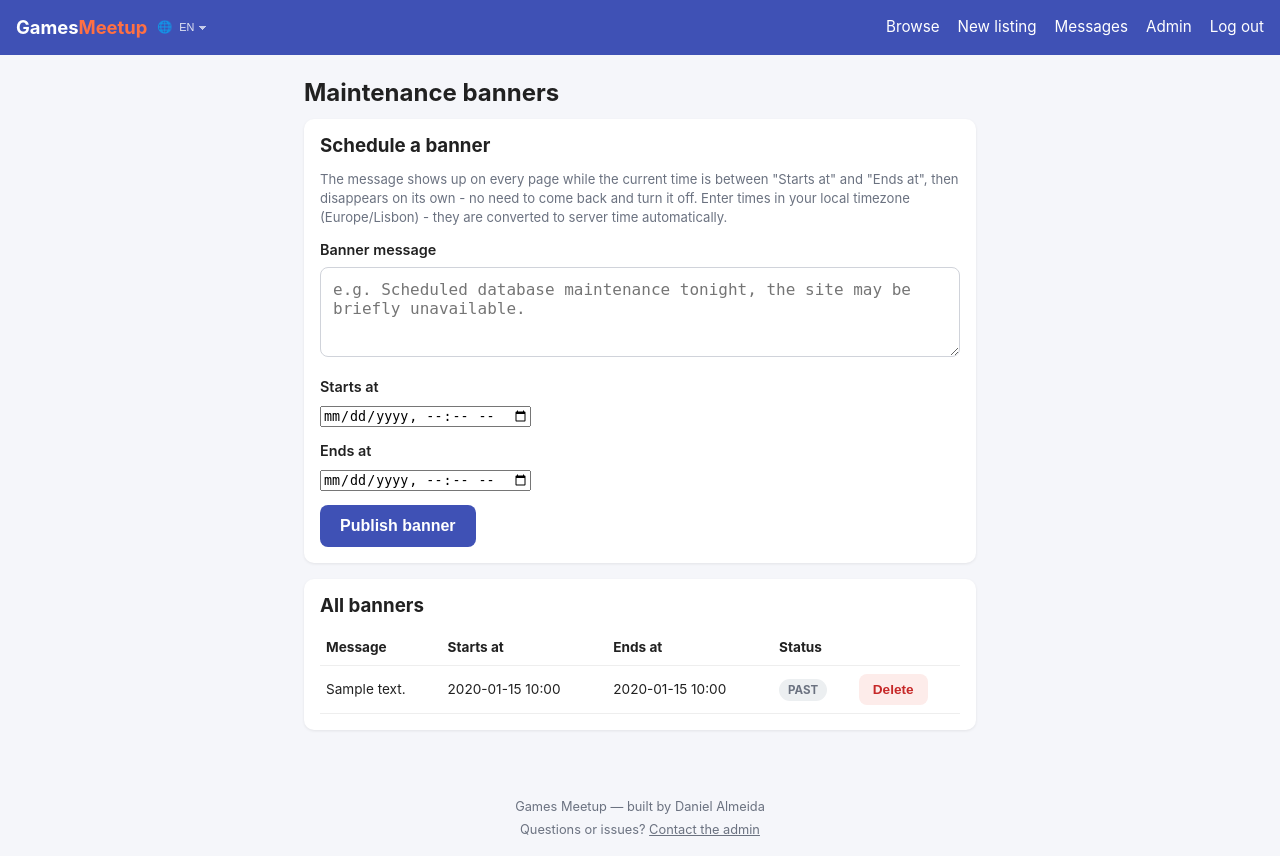
After one commit to Kaleidoscopio/games_meetup, a Flask app: page /admin/maintenance in a window 1280 px wide. The commit adds this page. Run offline with Flask 3, Linux system fonts and the light colour scheme; a user stored in the database is signed in; tables that the repository leaves empty hold one stand-in row (values such as "Sample post").

Commit message:
Added a new maintenance banner feature to the base template, allowing for dynamic display of maintenance messages with unique identifiers based on the banner's content and timestamps. Changed the listings create template to include a time input mask for better user experience when entering time values.

```diff
--- a/app.py
+++ b/app.py
@@ -91,11 +91,19 @@ def create_app(config_class=Config):
             unread_count = Message.query.filter_by(
                 recipient_id=current_user.id, read_at=None
             ).count()
+
+        from models import MaintenanceBanner
+        now = datetime.utcnow()
+        active_maintenance_banners = MaintenanceBanner.query.filter(
+            MaintenanceBanner.starts_at <= now, MaintenanceBanner.ends_at >= now
+        ).order_by(MaintenanceBanner.ends_at.asc()).all()
+
         return {
             "current_year": datetime.utcnow().year,
             "unread_message_count": unread_count,
             "available_languages": app.config["LANGUAGES"],
             "get_locale": get_locale,
+            "active_maintenance_banners": active_maintenance_banners,
         }
 
     # --- Error pages ------------------------------------------------------
--- a/forms.py
+++ b/forms.py
@@ -11,7 +11,8 @@ from wtforms import (
     StringField, PasswordField, IntegerField, SelectField, TextAreaField,
     DateField, TimeField, SubmitField, HiddenField, BooleanField,
 )
-from wtforms.validators import DataRequired, Email, Length, EqualTo, NumberRange, Optional
+from wtforms.fields import DateTimeLocalField
+from wtforms.validators import DataRequired, Email, Length, EqualTo, NumberRange, Optional, ValidationError
 from wtforms.widgets import TextInput
 from flask_babel import lazy_gettext as _l
 
@@ -63,7 +64,11 @@ class ListingForm(FlaskForm):
         format="%H:%M",
         widget=TextInput(),
         validators=[DataRequired()],
-        render_kw={"placeholder": _l("HH:MM (24-hour)"), "inputmode": "numeric"},
+        render_kw={
+            "placeholder": _l("HH:MM (24-hour)"),
+            "inputmode": "numeric",
+            "data-mask": "time",
+        },
     )
 
     # "shop" = pick from the pre-defined Hobby Shop list, "free" = type your own.
@@ -99,3 +104,28 @@ class HobbyShopForm(FlaskForm):
     address = StringField(_l("Address"), validators=[Optional(), Length(max=255)])
     active = SelectField(_l("Active"), choices=[("1", _l("Yes")), ("0", _l("No"))], default="1")
     submit = SubmitField(_l("Save shop"))
+
+
+class MaintenanceBannerForm(FlaskForm):
+    """
+    Lets an admin schedule a site-wide notice (e.g. "DB update tonight
+    22:00-23:00") that only shows up on the site during the chosen
+    time window, then disappears automatically - no manual clean-up.
+    """
+
+    message = TextAreaField(
+        _l("Banner message"),
+        validators=[DataRequired(), Length(max=500)],
+        render_kw={"placeholder": _l("e.g. Scheduled database maintenance tonight, the site may be briefly unavailable.")},
+    )
+    starts_at = DateTimeLocalField(
+        _l("Starts at"), format="%Y-%m-%dT%H:%M", validators=[DataRequired()]
+    )
+    ends_at = DateTimeLocalField(
+        _l("Ends at"), format="%Y-%m-%dT%H:%M", validators=[DataRequired()]
+    )
+    submit = SubmitField(_l("Publish banner"))
+
+    def validate_ends_at(self, field):
+        if self.starts_at.data and field.data and field.data <= self.starts_at.data:
+            raise ValidationError(_l("End time must be after the start time."))
--- a/static/css/style.css
+++ b/static/css/style.css
@@ -201,8 +201,36 @@ textarea { min-height: 90px; resize: vertical; }
 .badge-open { background: #e8f5e9; color: var(--color-success); }
 .badge-closed { background: #eceff1; color: var(--color-muted); }
 .badge-full { background: #fff3e0; color: var(--color-accent); }
+.badge-active { background: #fff8e1; color: var(--color-warning); }
+.badge-upcoming { background: #e3f2fd; color: var(--color-info); }
+.badge-past { background: #eceff1; color: var(--color-muted); }
 .meta-row { color: var(--color-muted); font-size: 0.87rem; margin: 3px 0; }
 .meta-row .icon { margin-right: 4px; }
+
+/* --- Maintenance banners ---------------------------------------------------- */
+.maintenance-banners { position: sticky; top: 0; z-index: 9; }
+.maintenance-banner {
+  display: flex;
+  align-items: center;
+  gap: 10px;
+  background: #fff3cd;
+  color: #7a5c00;
+  padding: 10px var(--spacing);
+  font-size: 0.87rem;
+  border-bottom: 1px solid #f0d98c;
+}
+.maintenance-banner-icon { flex-shrink: 0; }
+.maintenance-banner-text { flex: 1; }
+.maintenance-banner-dismiss {
+  background: none;
+  border: none;
+  color: inherit;
+  font-size: 1.2rem;
+  line-height: 1;
+  cursor: pointer;
+  padding: 0 4px;
+  flex-shrink: 0;
+}
 
 /* --- Message bubbles -------------------------------------------------------- */
 .msg-bubble { max-width: 80%; padding: 10px 14px; border-radius: 14px; margin-bottom: 8px; font-size: 0.92rem; }
--- a/templates/admin/dashboard.html
+++ b/templates/admin/dashboard.html
@@ -9,6 +9,7 @@
   <div class="stat-box"><div class="num">{{ stats.listings_closed }}</div><div class="label">{{ _('Closed listings') }}</div></div>
   <div class="stat-box"><div class="num">{{ stats.shops }}</div><div class="label">{{ _('Hobby shops') }}</div></div>
   <div class="stat-box"><div class="num">{{ stats.messages }}</div><div class="label">{{ _('Messages sent') }}</div></div>
+  <div class="stat-box"><div class="num">{{ stats.maintenance_active }}</div><div class="label">{{ _('Active banners') }}</div></div>
 </div>
 
 <div class="card">
@@ -17,6 +18,7 @@
     <a class="btn btn-secondary" href="{{ url_for('admin.shops') }}">{{ _('Manage hobby shops') }}</a>
     <a class="btn btn-secondary" href="{{ url_for('admin.users') }}">{{ _('Manage users') }}</a>
     <a class="btn btn-secondary" href="{{ url_for('admin.listings') }}">{{ _('Manage listings') }}</a>
+    <a class="btn btn-secondary" href="{{ url_for('admin.maintenance') }}">{{ _('Manage maintenance banners') }}</a>
   </div>
 </div>
 
--- /dev/null
+++ b/templates/admin/maintenance.html
@@ -0,0 +1,71 @@
+{% extends "base.html" %}
+{% block title %}{{ _('Maintenance banners - Admin') }}{% endblock %}
+{% block content %}
+<h2>{{ _('Maintenance banners') }}</h2>
+
+<div class="card">
+  <h3>{{ _('Schedule a banner') }}</h3>
+  <p class="help-text">
+    {{ _('The message shows up on every page while the current time is between "Starts at" and "Ends at", then disappears on its own - no need to come back and turn it off. Enter times in your local timezone (Europe/Lisbon) - they are converted to server time automatically.') }}
+  </p>
+  <form method="POST" novalidate>
+    {{ form.hidden_tag() }}
+    <div class="form-group">
+      {{ form.message.label }}
+      {{ form.message() }}
+      {% for error in form.message.errors %}<div class="field-error">{{ error }}</div>{% endfor %}
+    </div>
+    <div class="form-group">
+      {{ form.starts_at.label }}
+      {{ form.starts_at() }}
+      {% for error in form.starts_at.errors %}<div class="field-error">{{ error }}</div>{% endfor %}
+    </div>
+    <div class="form-group">
+      {{ form.ends_at.label }}
+      {{ form.ends_at() }}
+      {% for error in form.ends_at.errors %}<div class="field-error">{{ error }}</div>{% endfor %}
+    </div>
+    {{ form.submit(class_="btn btn-primary") }}
+  </form>
+</div>
+
+<div class="card table-scroll">
+  <h3>{{ _('All banners') }}</h3>
+  {% if banners %}
+  <table>
+    <tr>
+      <th>{{ _('Message') }}</th>
+      <th>{{ _('Starts at') }}</th>
+      <th>{{ _('Ends at') }}</th>
+      <th>{{ _('Status') }}</th>
+      <th></th>
+    </tr>
+    {% for banner in banners %}
+    <tr>
+      <td>{{ banner.message }}</td>
+      <td>{{ banner.starts_at.strftime('%Y-%m-%d %H:%M') }}</td>
+      <td>{{ banner.ends_at.strftime('%Y-%m-%d %H:%M') }}</td>
+      <td>
+        {% if banner.starts_at <= now <= banner.ends_at %}
+          <span class="badge badge-active">{{ _('Active now') }}</span>
+        {% elif now < banner.starts_at %}
+          <span class="badge badge-upcoming">{{ _('Upcoming') }}</span>
+        {% else %}
+          <span class="badge badge-past">{{ _('Past') }}</span>
+        {% endif %}
+      </td>
+      <td>
+        <form method="POST" action="{{ url_for('admin.delete_banner', banner_id=banner.id) }}" style="display:inline;"
+              onsubmit="return confirm('{{ _('Are you sure you want to delete this banner?') }}');">
+          <input type="hidden" name="csrf_token" value="{{ csrf_token() }}">
+          <button type="submit" class="btn btn-small btn-danger">{{ _('Delete') }}</button>
+        </form>
+      </td>
+    </tr>
+    {% endfor %}
+  </table>
+  {% else %}
+  <p class="help-text">{{ _('No maintenance banners yet.') }}</p>
+  {% endif %}
+</div>
+{% endblock %}
--- a/templates/base.html
+++ b/templates/base.html
@@ -7,6 +7,7 @@
   <meta name="viewport" content="width=device-width, initial-scale=1, maximum-scale=1">
   <title>{% block title %}Games Meetup{% endblock %}</title>
   <link rel="stylesheet" href="{{ url_for('static', filename='css/style.css') }}">
+  {% block head %}{% endblock %}
 </head>
 <body>
 
@@ -34,6 +35,18 @@
     </nav>
     {% endif %}
   </header>
+
+  {% if active_maintenance_banners %}
+  <div class="maintenance-banners">
+    {% for banner in active_maintenance_banners %}
+    <div class="maintenance-banner" data-banner-id="{{ banner.id }}-{{ (banner.message ~ banner.starts_at.isoformat() ~ banner.ends_at.isoformat()) }}">
+      <span class="maintenance-banner-icon" aria-hidden="true">🛠️</span>
+      <span class="maintenance-banner-text">{{ banner.message }}</span>
+      <button type="button" class="maintenance-banner-dismiss" aria-label="{{ _('Dismiss') }}" onclick="dismissMaintenanceBanner(this)">&times;</button>
+    </div>
+    {% endfor %}
+  </div>
+  {% endif %}
 
   <main class="container">
     {% with messages = get_flashed_messages(with_categories=true) %}
@@ -89,6 +102,34 @@
         link.href = "mailto:" + user + "@" + domain;
       }
     })();
+
+    // Maintenance banners: once dismissed, stay hidden for the rest of
+    // the browser session (they'll reappear on the next visit, and
+    // disappear for everyone on their own once the time window ends).
+    (function () {
+      var dismissed = [];
+      try {
+        dismissed = JSON.parse(sessionStorage.getItem("dismissedMaintenanceBanners") || "[]");
+      } catch (e) { dismissed = []; }
+      document.querySelectorAll(".maintenance-banner").forEach(function (el) {
+        if (dismissed.indexOf(el.dataset.bannerId) !== -1) {
+          el.style.display = "none";
+        }
+      });
+    })();
+
+    function dismissMaintenanceBanner(button) {
+      var el = button.closest(".maintenance-banner");
+      if (!el) return;
+      el.style.display = "none";
+      try {
+        var dismissed = JSON.parse(sessionStorage.getItem("dismissedMaintenanceBanners") || "[]");
+        if (dismissed.indexOf(el.dataset.bannerId) === -1) {
+          dismissed.push(el.dataset.bannerId);
+          sessionStorage.setItem("dismissedMaintenanceBanners", JSON.stringify(dismissed));
+        }
+      } catch (e) { /* sessionStorage unavailable - dismiss just won't persist */ }
+    }
   </script>
 </body>
 </html>
--- a/templates/listings/create.html
+++ b/templates/listings/create.html
@@ -1,5 +1,8 @@
 {% extends "base.html" %}
 {% block title %}{{ _('New listing - Games Meetup') }}{% endblock %}
+{% block head %}{{ super() }}
+<script src="{{ url_for('static', filename='js/time-mask.js') }}" defer></script>
+{% endblock %}
 {% block content %}
 <div class="card">
   <h2>{{ _('Create a listing') }}</h2>
```
Also changed, not shown: blueprints/admin.py (+56 -3 lines), models.py (+30 -0 lines), static/js/time-mask.js (added, +66 -0 lines).
